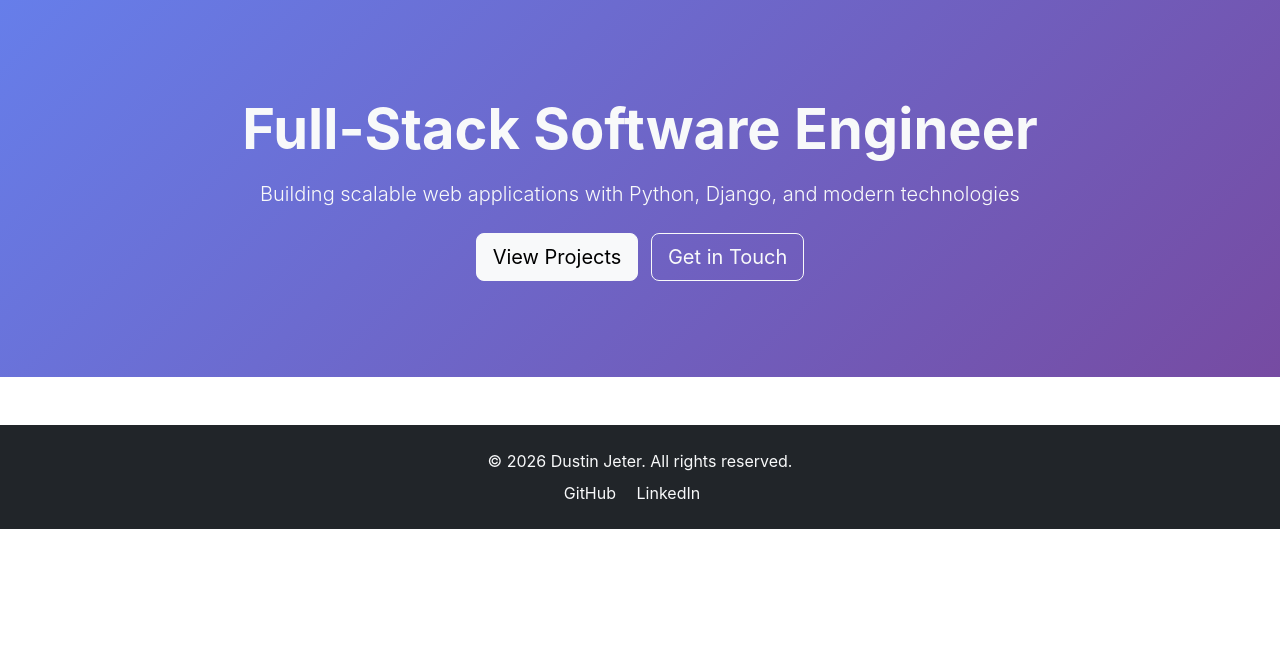
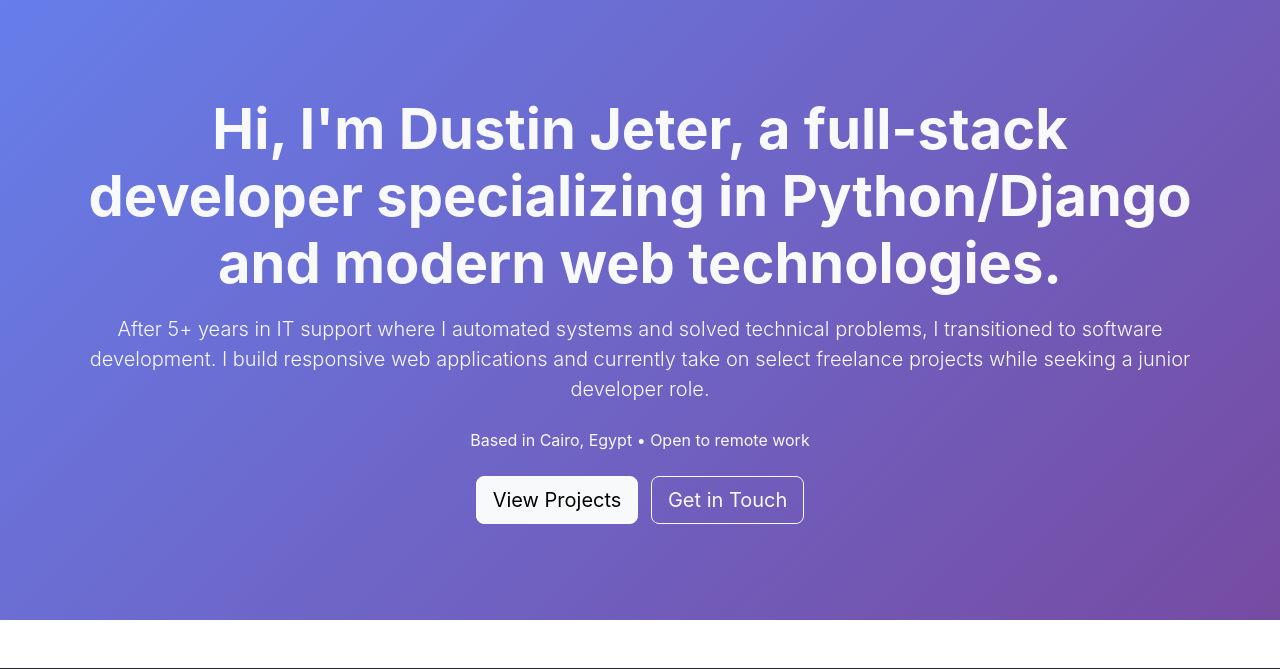
Before and after one commit to Drjeter/portfolio, a Django app: page / in a window 1280 px wide. Shown: the part 62-731 px from the top of the page. Before the commit the page ends 591 px from the top, so only its background shows below. Run offline with Django 5.2, Linux system fonts and the light colour scheme; data that the repository does not hold is empty.

Commit message:
Update Hero Section

```diff
--- a/portfolio_project_complete/portfolio_project/templates/core/home.html
+++ b/portfolio_project_complete/portfolio_project/templates/core/home.html
@@ -5,8 +5,12 @@
 {% block content %}
 <section class="hero bg-dark text-light py-5">
     <div class="container text-center py-5">
-        <h1 class="display-4 fw-bold mb-3">Full-Stack Software Engineer</h1>
-        <p class="lead mb-4">Building scalable web applications with Python, Django, and modern technologies</p>
+        <h1 class="display-4 fw-bold mb-3">Hi, I'm Dustin Jeter, a full-stack developer specializing in Python/Django
+            and modern web technologies.</h1>
+        <p class="lead mb-4">After 5+ years in IT support where I automated systems and solved technical problems, I
+            transitioned to software development. I build responsive web applications and currently take on select
+            freelance projects while seeking a junior developer role.</p>
+        <p class="mb-4">Based in Cairo, Egypt • Open to remote work</p>
         <div>
             <a href="{% url 'projects:list' %}" class="btn btn-light btn-lg me-2">View Projects</a>
             <a href="{% url 'core:contact' %}" class="btn btn-outline-light btn-lg">Get in Touch</a>
```
Also changed, not shown: blog/models.py (+7 -0 lines), templates/core/home.html (+6 -2 lines).
